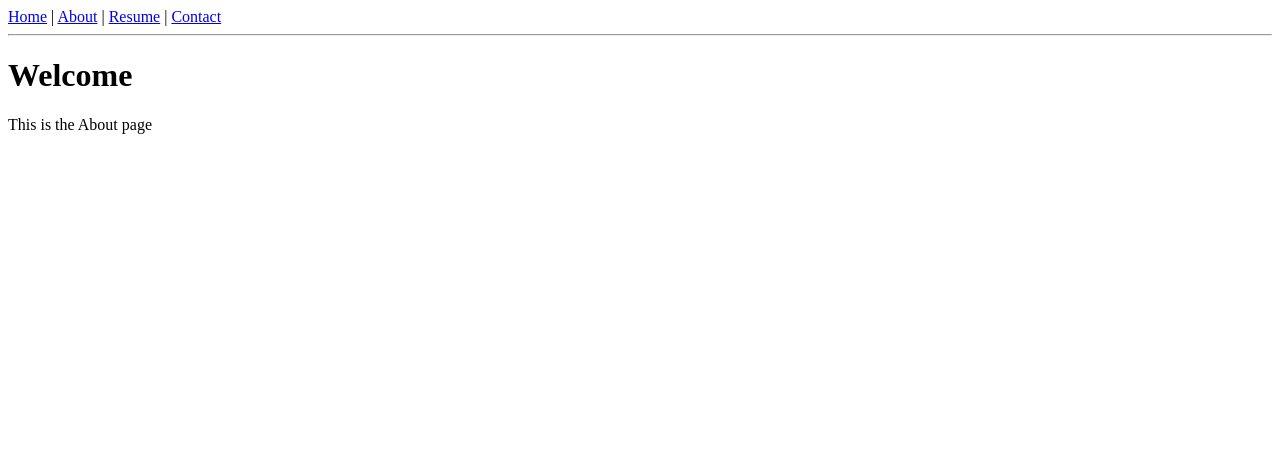
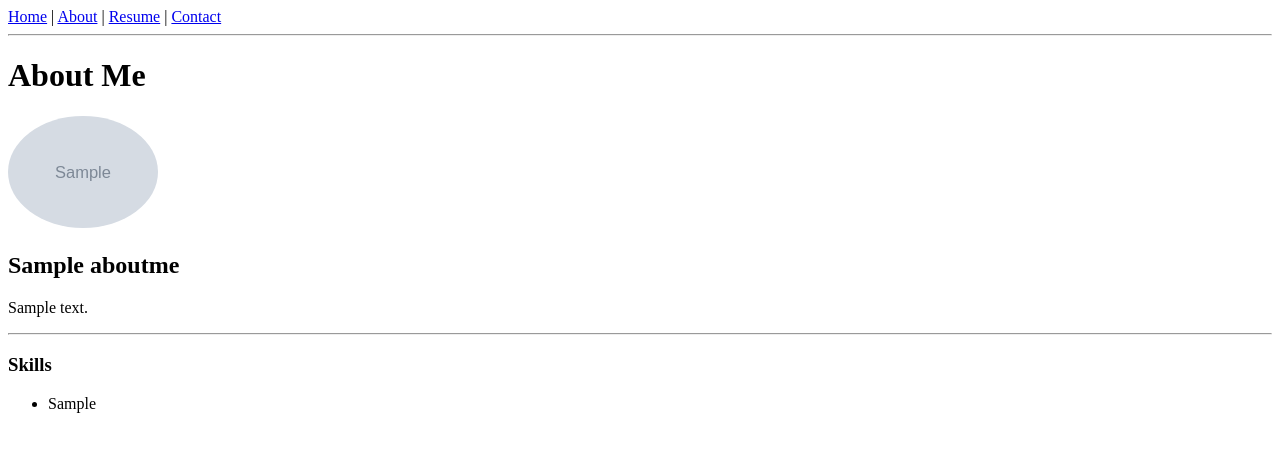
Before and after one commit to Erfan-Safari-Beydokhti/Personal-Website, a Django app: page /about/ in a window 1280 px wide. Shown: the top 452 px of the page. Run offline with Django 5.2, Linux system fonts and the light colour scheme; tables that the repository leaves empty hold one stand-in row (values such as "Sample post"); grey boxes marked "Sample" are stand-in pictures.

Commit message:
Edit View and html about file

```diff
--- a/Personal_Web/core/templates/core/about.html
+++ b/Personal_Web/core/templates/core/about.html
@@ -3,6 +3,19 @@
 {% block title %}About{% endblock %}
 
 {% block content %}
-<h1>Welcome</h1>
-<p>This is the About page</p>
+    <h1>About Me</h1>
+    {% if object %}
+        <img src="{{ object.profile_picture.url }}" alt="Profile Picture" style="width: 150px ; border-radius: 50%" >
+        <h2>{{ object.name }}</h2>
+        <p>{{ object.bio }}</p>
+        <hr>
+        <h3>Skills</h3>
+            <ul>
+                {% for skill in skills%}
+                    <li>{{ skill}}</li>
+                {% endfor %}
+            </ul>
+    {% else %}
+        <p>No About info found</p>
+    {% endif %}
 {% endblock %}
--- a/Personal_Web/core/views.py
+++ b/Personal_Web/core/views.py
@@ -14,6 +14,15 @@ class About(DetailView):
 
     def get_object(self):
         return AboutMe.objects.first()
+
+    def get_context_data(self, **kwargs):
+        context = super().get_context_data(**kwargs)
+        about = self.get_object()
+        if about and about.skills:
+            context['skills'] = [skill.strip() for skill in about.skills.split(',')]
+        else:
+            context['skills'] = []
+        return context
 
 
 class Resume(TemplateView):
```
